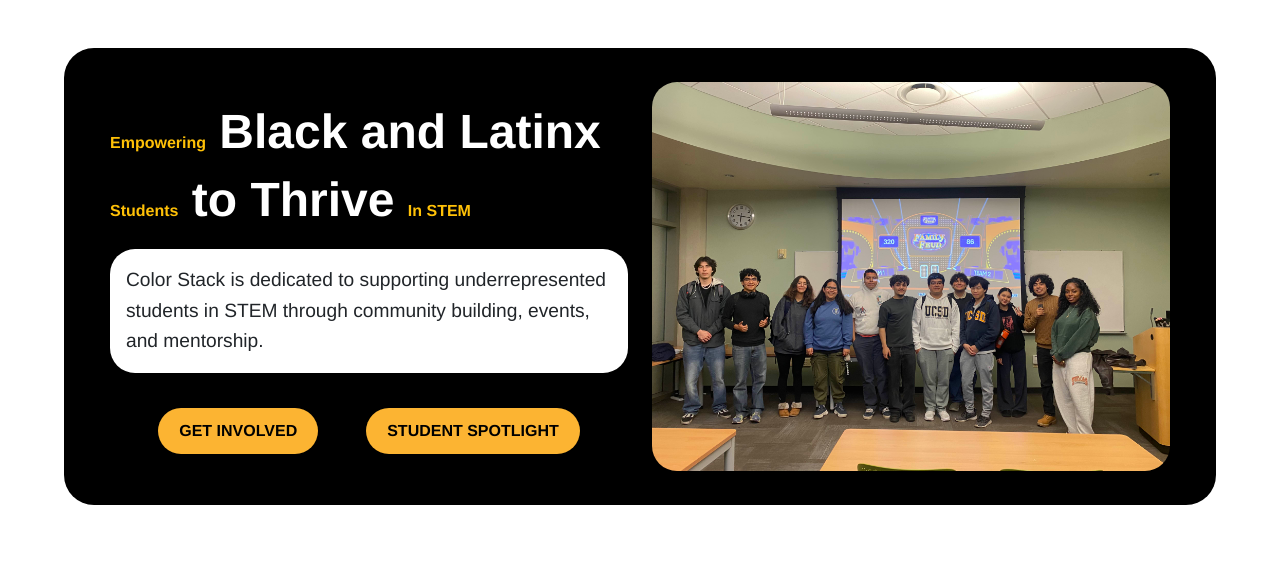
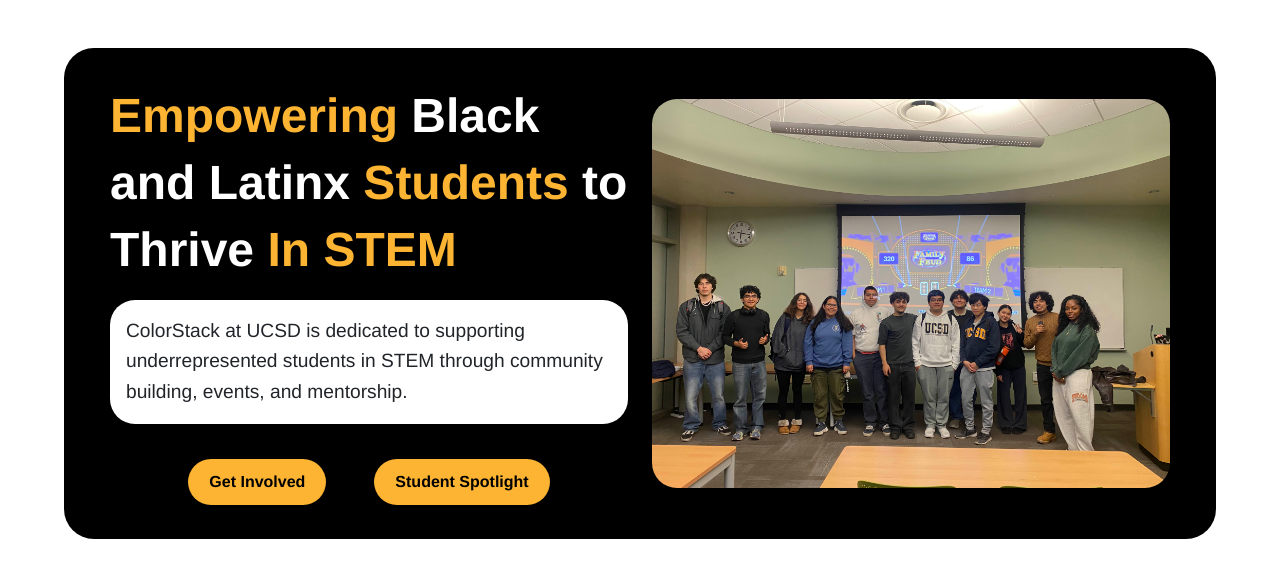
Before and after one commit to Ffranco08/color_stack_website, a Flask app: page / in a window 1280 px wide. Shown: the part 115-693 px from the top of the page. Run offline with Flask 3, Linux system fonts and the light colour scheme; some libraries are stand-ins or nearby versions.

Commit message:
Hero Section Complete

```diff
--- a/static/styles.css
+++ b/static/styles.css
@@ -1,7 +1,6 @@
 /* Global setting for the entire page */
 * {
     font-family: 'New Courier', Helvetica, Arial, sans-serif !important;
-    font-size: 1rem;
 }
 
 /* Style for the large outer oval around the whole nav bar */
@@ -141,3 +140,16 @@ nav {
     border-radius: 25px !important;
     /* border-radius: var(--bs-border-radius) !important; */
 }
+
+.custom-heading {
+    font-size: 3rem;
+    font-weight: bold;
+}
+
+.button-group .btn {
+    padding: 10px 20px;
+    font-size: 1rem;
+    border-radius: 25px;
+    text-transform: none; /* Remove uppercase */
+    font-weight: bold;
+}
--- a/templates/home.html
+++ b/templates/home.html
@@ -36,13 +36,13 @@
             <div class="row justify-content-between align-items-center p-4 ">
                 <!-- Left Section (Text) -->
                 <div class="text-section col-12 col-md-6 mb-4 mb-md-0">
-                    <h1 class="display-5">
-                        <span class="text-warning">Empowering</span> Black and Latinx
-                        <span class="text-warning">Students</span> to Thrive
-                        <span class="text-warning">In STEM</span>
+                    <h1 class="custom-heading">
+                        <span style="color: #FCB432;">Empowering</span> Black and Latinx
+                        <span style="color: #FCB432;">Students</span> to Thrive
+                        <span style="color: #FCB432;">In STEM</span>
                     </h1>
                     <p class="mt-3 description bg-white text-dark p-3 rounded">
-                        Color Stack is dedicated to supporting underrepresented students in STEM through community building, events, and mentorship.
+                        ColorStack at UCSD is dedicated to supporting underrepresented students in STEM through community building, events, and mentorship.
                     </p>
                     <div class="button-group d-flex justify-content-center w-100", style="margin-top: 35px;">
                         <a href="#" class="btn button-style button-hover me-5">Get Involved</a>
```
